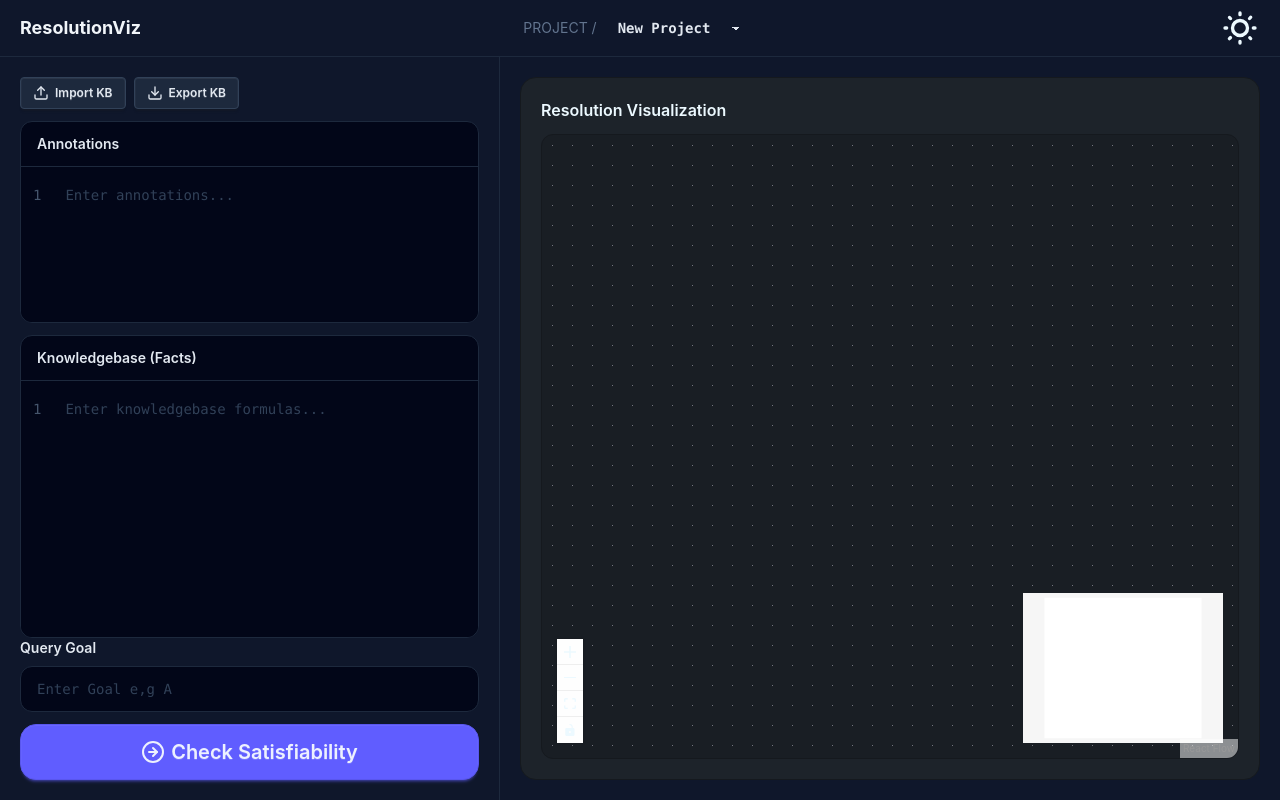
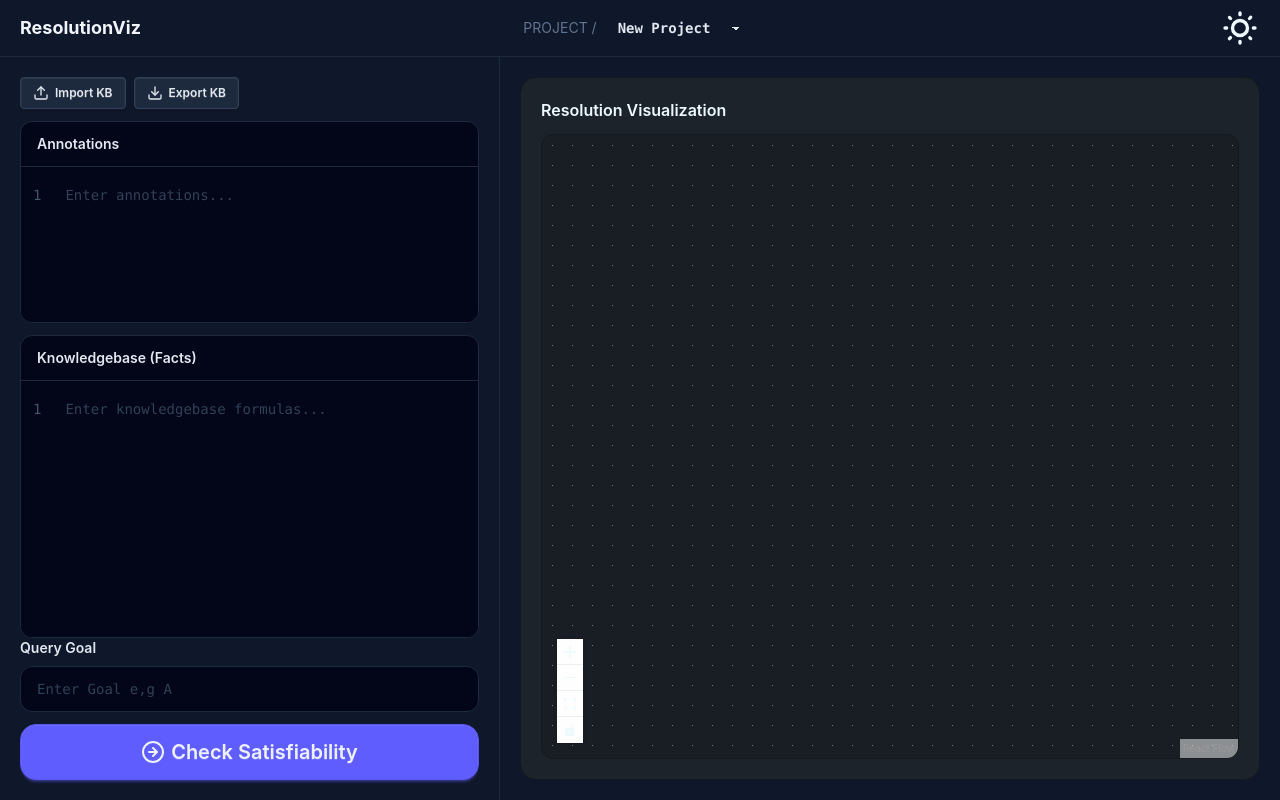
Before and after one commit to Brazo99/ResolutionViz, a React (Vite) app in the folder frontend/resolutionViz/: page / in a window 1280 px wide. Built offline with nearby package versions, Linux system fonts and the light colour scheme.

Commit message:
perf: memoize nodes and edges from steps graph conversion

```diff
--- a/frontend/resolutionViz/src/components/ProofTree/ResolutionGraph.jsx
+++ b/frontend/resolutionViz/src/components/ProofTree/ResolutionGraph.jsx
@@ -8,8 +8,12 @@ import { useMemo } from "react";
 import '@xyflow/react/dist/style.css';
 import { convertStepsToGraph } from "../../utils/resolutionGraph";
 
-export default function ResolutionGraph({ steps = [] }) {
-  const { nodes, edges } = useMemo( () => convertStepsToGraph(steps), [steps] )
+export default function ResolutionGraph({ clauses = [], steps = [] }) {
+  const { nodes, edges } = useMemo(
+    () => convertStepsToGraph(clauses, steps),
+    [clauses, steps]
+);
+
 
   return (
     <div className="h-full w-full">
@@ -20,7 +24,6 @@ export default function ResolutionGraph({ steps = [] }) {
       >
         <Background />
         <Controls />
-        <MiniMap />
       </ReactFlow>
     </div>
   );
```
